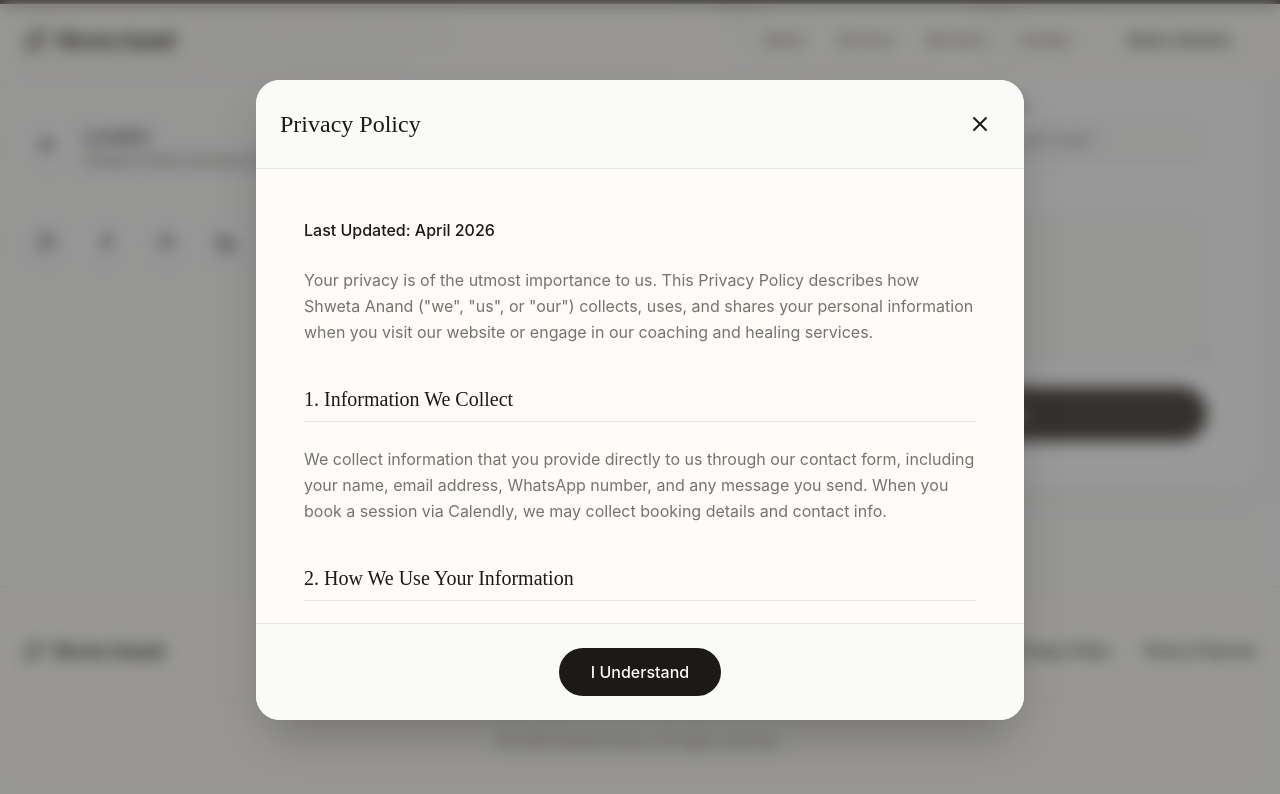
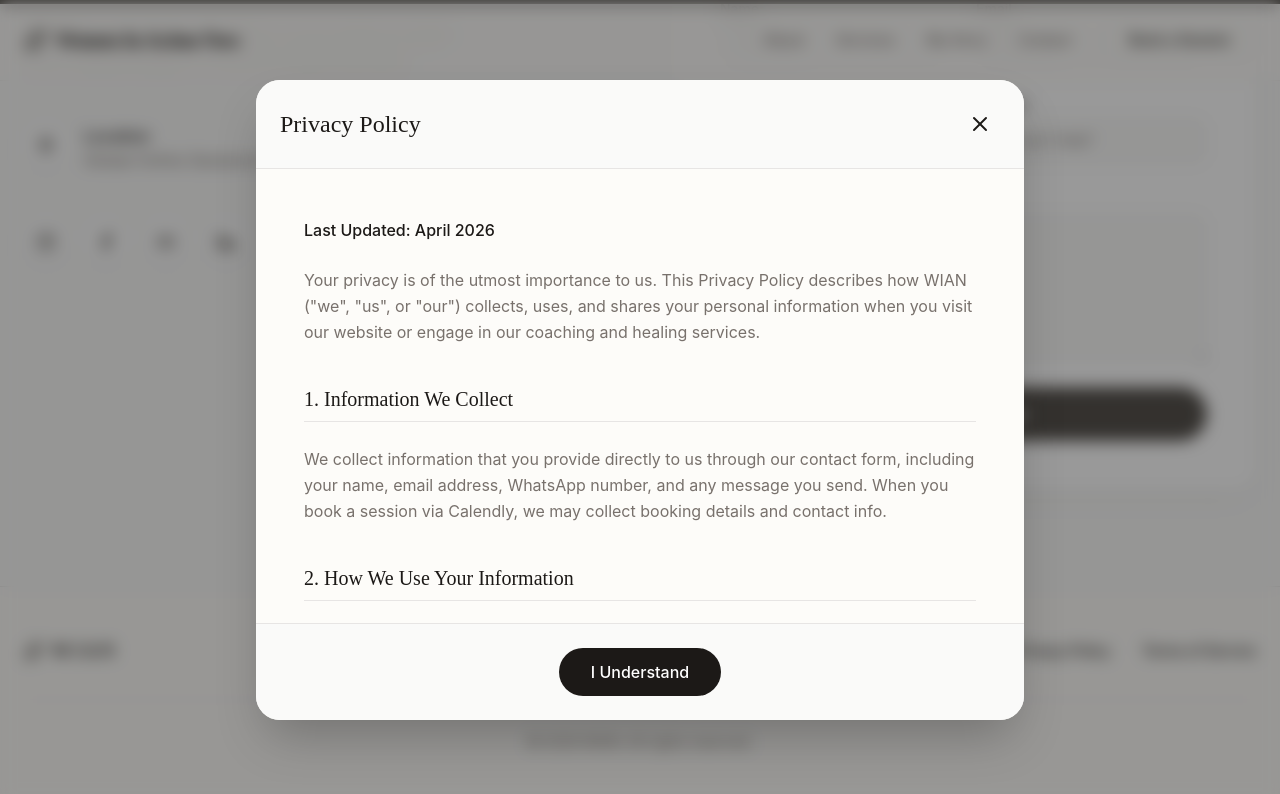
Before and after one commit to Aasish-Agarwal/coaching-and-heaing, a React (Vite) app: page / in a window 1280 px wide. Both pictures are taken after a click on the button "Privacy Policy". Shown: the part 4240-5034 px from the top of the page. Built offline with nearby package versions, Linux system fonts and the light colour scheme.

Commit message:
branding changed to WIAN instead of Shweta

```diff
--- a/metadata.json
+++ b/metadata.json
@@ -1,5 +1,5 @@
 {
-  "name": "Shweta Anand | Healing & Coaching",
+  "name": "WIAN | Healing & Coaching",
   "description": "Authentic healing and coaching services to help you unlock your true potential and find inner peace.",
   "requestFramePermissions": [],
   "majorCapabilities": []
--- a/src/components/Footer.tsx
+++ b/src/components/Footer.tsx
@@ -18,7 +18,7 @@ export default function Footer() {
         <div className="flex flex-col md:flex-row justify-between items-center gap-8 mb-8">
           <div className="flex items-center gap-2">
             <Sparkles className="w-5 h-5 text-primary" />
-            <span className="font-serif text-lg font-semibold">Shweta Anand</span>
+            <span className="font-serif text-lg font-semibold">W I A N</span>
           </div>
 
           <div className="flex gap-6">
@@ -53,7 +53,7 @@ export default function Footer() {
         </div>
 
         <div className="text-center text-sm text-muted-foreground pt-8 border-t border-border/50">
-          © {new Date().getFullYear()} Shweta Anand. All rights reserved.
+          © {new Date().getFullYear()} WIAN. All rights reserved.
         </div>
       </div>
 
--- a/src/components/Header.tsx
+++ b/src/components/Header.tsx
@@ -22,7 +22,8 @@ export default function Header() {
           className="flex items-center gap-2"
         >
           <Sparkles className="w-6 h-6 text-primary" />
-          <span className="font-serif text-xl font-semibold tracking-tight">Shweta Anand</span>
+          <span className="font-serif text-xl font-semibold tracking-tight">
+Women In Action Now</span>
         </motion.div>
 
         {/* Desktop Nav */}
--- a/src/components/Hero.tsx
+++ b/src/components/Hero.tsx
@@ -32,7 +32,7 @@ export default function Hero() {
             Reconnect with your <span className="serif-italic">inner essence.</span>
           </h1>
           <p className="text-lg text-muted-foreground mb-10 max-w-lg leading-relaxed">
-            I help high-achievers and seekers navigate life transitions, heal emotional wounds, and align with their soul's purpose through authentic energy work and intuitive coaching.
+            WIAN is a unique community designed to help and support women navigate life transitions, heal emotional wounds, and align with their soul's purpose through authentic energy work and intuitive coaching.
           </p>
           <div className="flex flex-wrap gap-4">
             <Button size="lg" className="rounded-full px-8 h-14 text-lg" asChild>
@@ -57,7 +57,7 @@ export default function Hero() {
           <div className="relative z-10">
             <img
               src="/images/IMG20260405170928.jpg"
-              alt="Shweta Anand"
+              alt="WIAN"
               className="pill-image warm-shadow w-full max-w-md mx-auto"
               referrerPolicy="no-referrer"
             />
--- a/src/components/LegalModal.tsx
+++ b/src/components/LegalModal.tsx
@@ -41,7 +41,7 @@ export default function LegalModal({ isOpen, onClose, title, type }: LegalModalP
               {type === "privacy" ? (
                 <div className="space-y-6 text-muted-foreground leading-relaxed">
                   <p className="font-medium text-foreground">Last Updated: April 2026</p>
-                  <p>Your privacy is of the utmost importance to us. This Privacy Policy describes how Shweta Anand ("we", "us", or "our") collects, uses, and shares your personal information when you visit our website or engage in our coaching and healing services.</p>
+                  <p>Your privacy is of the utmost importance to us. This Privacy Policy describes how WIAN ("we", "us", or "our") collects, uses, and shares your personal information when you visit our website or engage in our coaching and healing services.</p>
 
                   <h3 className="text-foreground font-serif text-xl border-b pb-2 pt-4">1. Information We Collect</h3>
                   <p>We collect information that you provide directly to us through our contact form, including your name, email address, WhatsApp number, and any message you send. When you book a session via Calendly, we may collect booking details and contact info.</p>
@@ -66,10 +66,10 @@ export default function LegalModal({ isOpen, onClose, title, type }: LegalModalP
               ) : (
                 <div className="space-y-6 text-muted-foreground leading-relaxed">
                   <p className="font-medium text-foreground">Last Updated: April 2026</p>
-                  <p>Welcome to the Shweta Anand Coaching & Healing website. By accessing or using our website, you agree to comply with and be bound by the following terms and conditions.</p>
+                  <p>Welcome to the WIAN's Coaching & Healing website. By accessing or using our website, you agree to comply with and be bound by the following terms and conditions.</p>
 
                   <h3 className="text-foreground font-serif text-xl border-b pb-2 pt-4">1. Scope of Services</h3>
-                  <p>Shweta Anand provides holistic coaching, energy healing, and spiritual mentoring. These services are intended for personal growth and spiritual development. They are not a substitute for professional medical advice, diagnosis, or treatment.</p>
+                  <p>WIAN provides holistic coaching, energy healing, and spiritual mentoring. These services are intended for personal growth and spiritual development. They are not a substitute for professional medical advice, diagnosis, or treatment.</p>
 
                   <h3 className="text-foreground font-serif text-xl border-b pb-2 pt-4">2. Booking and Cancellations</h3>
                   <p>All sessions must be booked in advance. If you need to cancel or reschedule, please provide at least 24 hours' notice. Cancellations made with less than 24 hours' notice may be subject to a fee.</p>
@@ -78,10 +78,10 @@ export default function LegalModal({ isOpen, onClose, title, type }: LegalModalP
                   <p>We maintain a sacred and respectful space for all clients. Any behavior deemed disrespectful, harassing, or inappropriate will result in the immediate termination of services without refund.</p>
 
                   <h3 className="text-foreground font-serif text-xl border-b pb-2 pt-4">4. Intellectual Property</h3>
-                  <p>All content on this website, including text, designs, and images, is the property of Shweta Anand and is protected by copyright laws. You may not reproduce or reuse content without explicit written permission.</p>
+                  <p>All content on this website, including text, designs, and images, is the property of WIAN and is protected by copyright laws. You may not reproduce or reuse content without explicit written permission.</p>
 
                   <h3 className="text-foreground font-serif text-xl border-b pb-2 pt-4">5. Limitation of Liability</h3>
-                  <p>Under no circumstances shall Shweta Anand be liable for any direct, indirect, incidental, or consequential damages resulting from the use of our services or website.</p>
+                  <p>Under no circumstances shall WIAN be liable for any direct, indirect, incidental, or consequential damages resulting from the use of our services or website.</p>
                 </div>
               )}
             </div>
```
